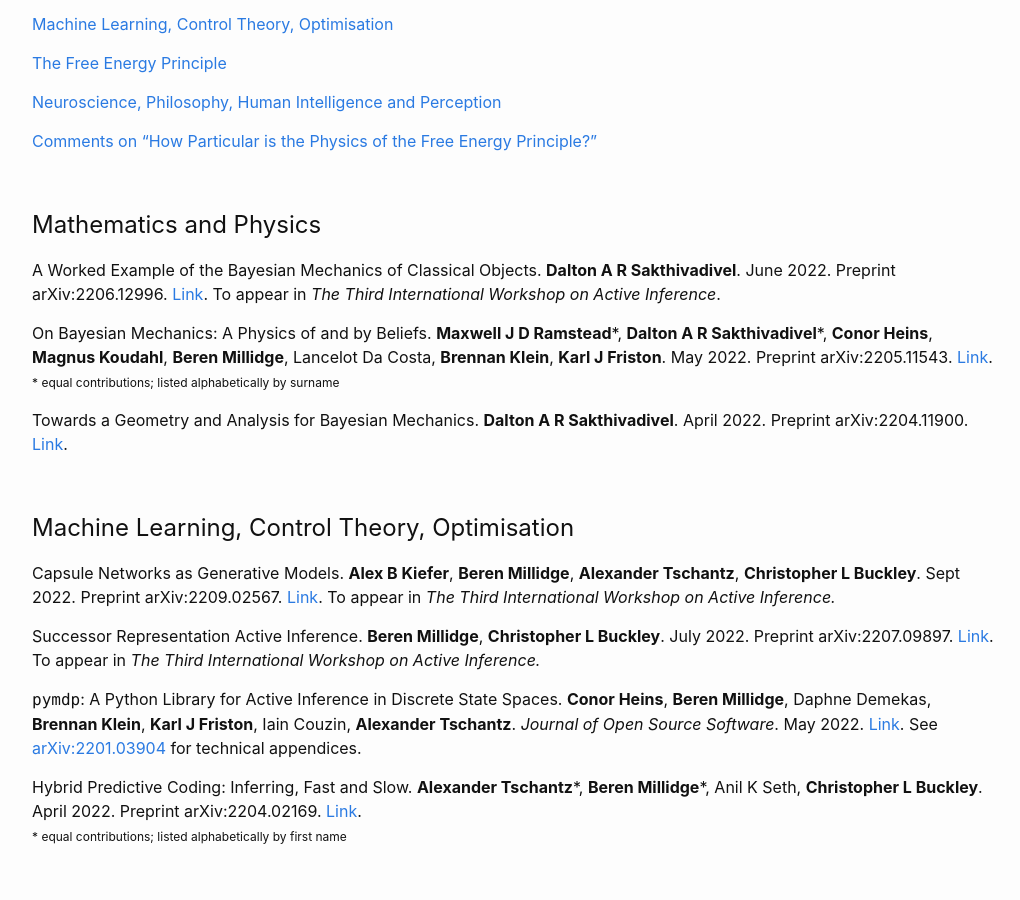
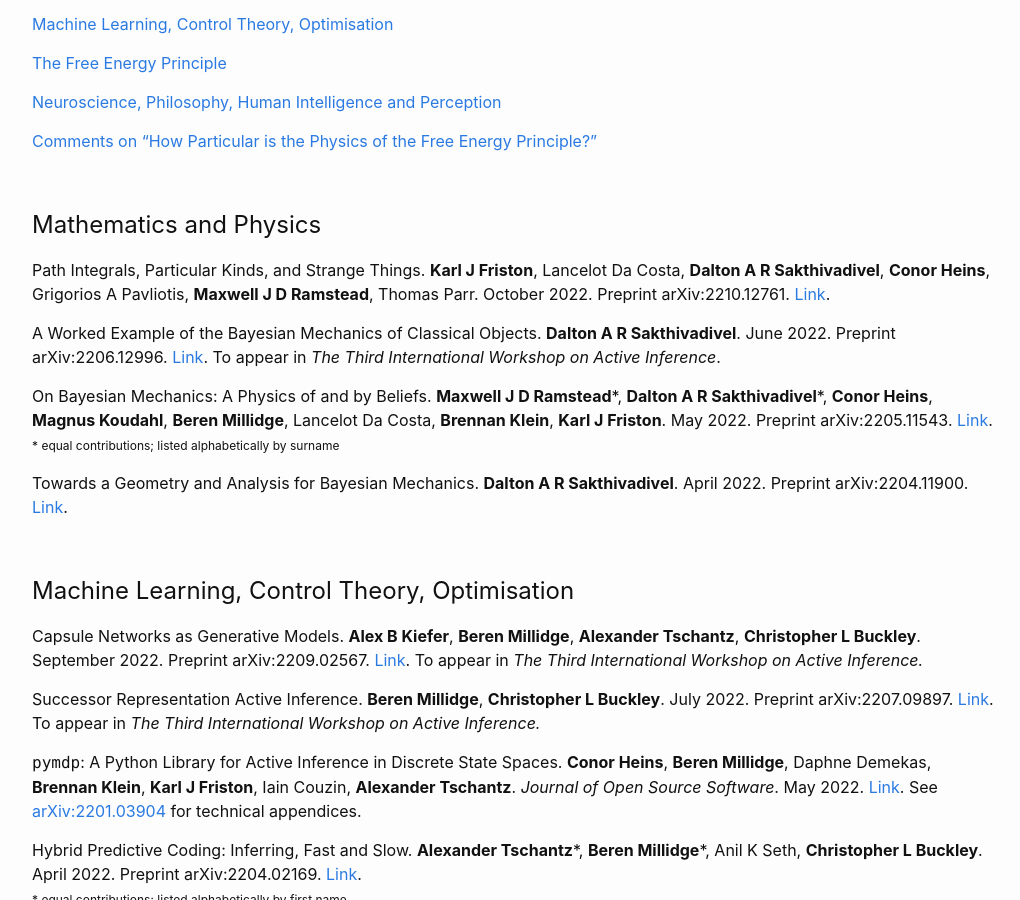
Before and after one commit to DARSakthi/DARSakthi.github.io, a Jekyll site: the page built from verses-lab.markdown, in a window 1280 px wide and 900 px high, scrolled down 1256 px. Shown: the whole window, without its empty margins (126-1146 px from the left). Built offline with Jekyll 4.4.1, drawn with Linux system fonts in a browser that asks for light colours.

Commit message:
Update again

```diff
--- a/verses-lab.markdown
+++ b/verses-lab.markdown
@@ -86,6 +86,8 @@ Selected publications are listed below. For full lists, see our members' webpage
 <a name="math-ph"></a>
 # Mathematics and Physics
 
+Path Integrals, Particular Kinds, and Strange Things. **Karl J Friston**, Lancelot Da Costa, **Dalton A R Sakthivadivel**, **Conor Heins**, Grigorios A Pavliotis, **Maxwell J D Ramstead**, Thomas Parr. October 2022. Preprint arXiv:2210.12761. [Link](https://arxiv.org/abs/2210.12761).
+
 A Worked Example of the Bayesian Mechanics of Classical Objects. **Dalton A R Sakthivadivel**. June 2022. Preprint arXiv:2206.12996. [Link](https://arxiv.org/abs/2206.12996). To appear in _The Third International Workshop on Active Inference_.
 
 On Bayesian Mechanics: A Physics of and by Beliefs. **Maxwell J D Ramstead**\*, **Dalton A R Sakthivadivel**\*, **Conor Heins**, **Magnus Koudahl**, **Beren Millidge**, Lancelot Da Costa, **Brennan Klein**, **Karl J Friston**. May 2022. Preprint arXiv:2205.11543. [Link](https://arxiv.org/abs/2205.11543).
@@ -98,7 +100,7 @@ Towards a Geometry and Analysis for Bayesian Mechanics. **Dalton A R Sakthivadiv
 <a name="ml"></a>
 # Machine Learning, Control Theory, Optimisation
 
-Capsule Networks as Generative Models. **Alex B Kiefer**, **Beren Millidge**, **Alexander Tschantz**, **Christopher L Buckley**. Sept 2022. Preprint arXiv:2209.02567. [Link](https://arxiv.org/abs/2209.02567). To appear in _The Third International Workshop on Active Inference._
+Capsule Networks as Generative Models. **Alex B Kiefer**, **Beren Millidge**, **Alexander Tschantz**, **Christopher L Buckley**. September 2022. Preprint arXiv:2209.02567. [Link](https://arxiv.org/abs/2209.02567). To appear in _The Third International Workshop on Active Inference._
 
 Successor Representation Active Inference. **Beren Millidge**, **Christopher L Buckley**. July 2022. Preprint arXiv:2207.09897. [Link](https://arxiv.org/abs/2207.09897). To appear in _The Third International Workshop on Active Inference._
 
```
